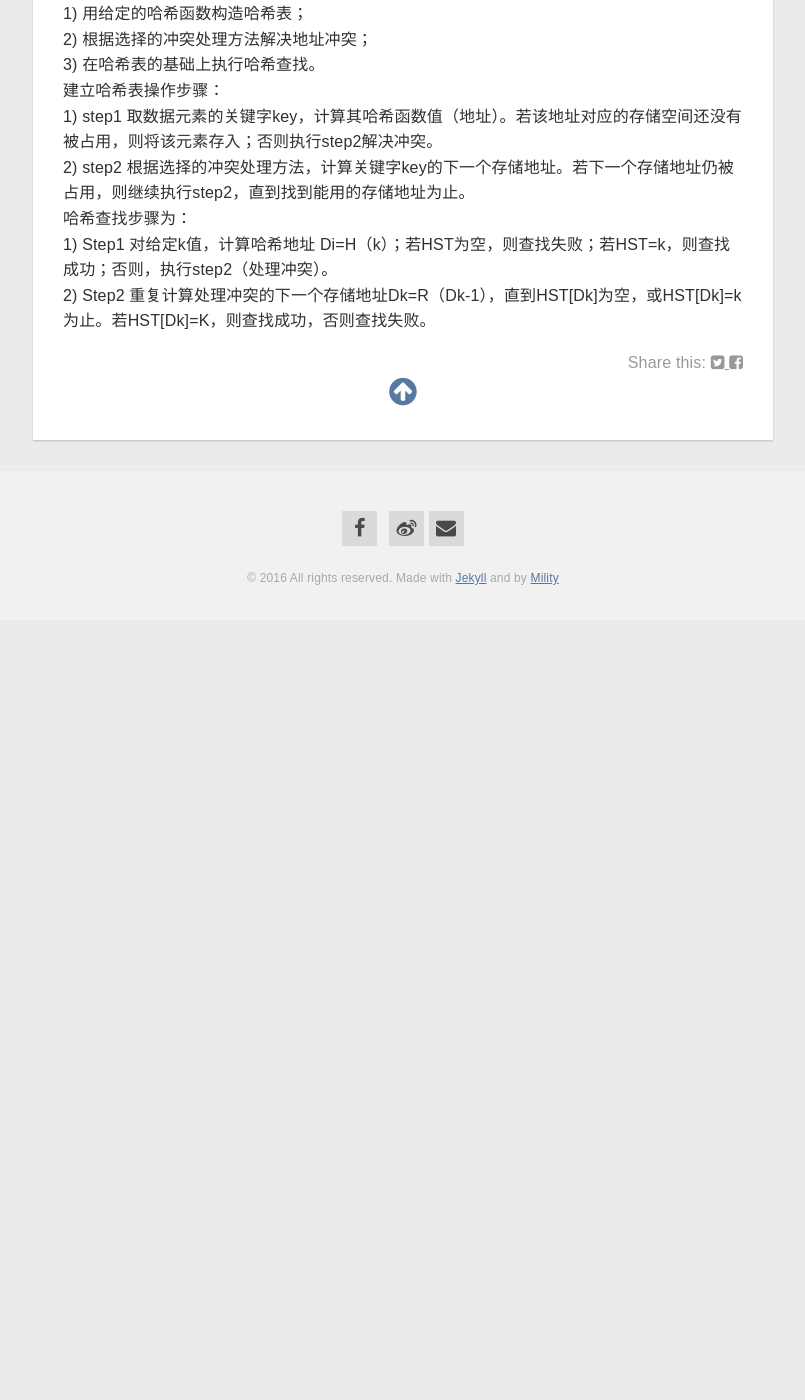
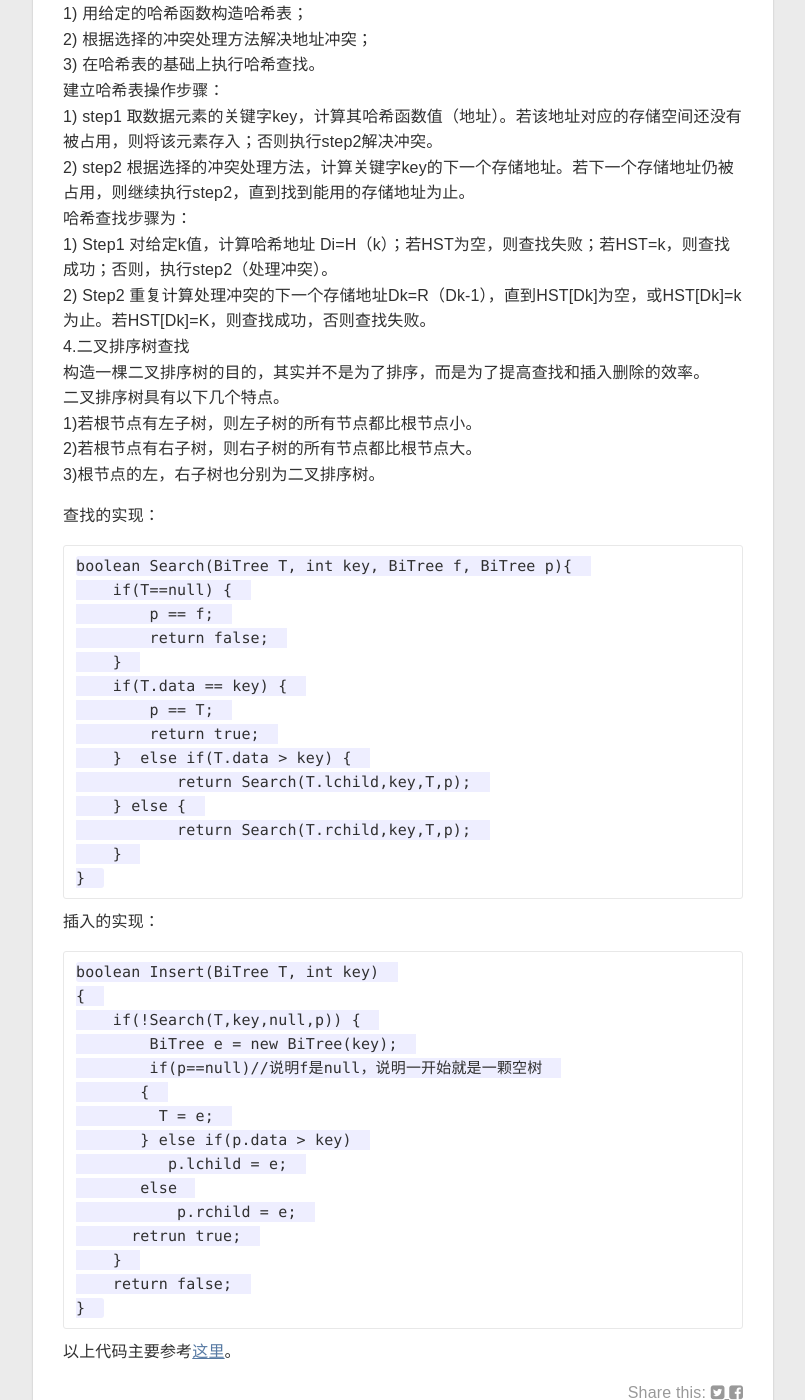
Before and after one commit to Mility/Mility.github.io, a Jekyll site: the page built from _posts/2016-07-12-查找与排序.markdown, in a window 1280 px wide and 1400 px high, scrolled down 2011 px. Shown: the whole window, without its empty margins (237-1042 px from the left). Built offline with Jekyll 4.4.1, drawn with Linux system fonts in a browser that asks for light colours; nearby versions of some CDN libraries; before the commit the page ends 2631 px from its top, so only the background shows below that.

Commit message:
Update 2016-07-12-查找与排序.markdown

```diff
--- a/_posts/2016-07-12-查找与排序.markdown
+++ b/_posts/2016-07-12-查找与排序.markdown
@@ -89,3 +89,50 @@ public static int Linear_Search(int[] data, int key) {
 哈希查找步骤为：
 1) Step1 对给定k值，计算哈希地址 Di=H（k）；若HST为空，则查找失败；若HST=k，则查找成功；否则，执行step2（处理冲突）。
 2) Step2 重复计算处理冲突的下一个存储地址Dk=R（Dk-1），直到HST[Dk]为空，或HST[Dk]=k为止。若HST[Dk]=K，则查找成功，否则查找失败。
+4.二叉排序树查找
+构造一棵二叉排序树的目的，其实并不是为了排序，而是为了提高查找和插入删除的效率。
+二叉排序树具有以下几个特点。
+1)若根节点有左子树，则左子树的所有节点都比根节点小。
+2)若根节点有右子树，则右子树的所有节点都比根节点大。
+3)根节点的左，右子树也分别为二叉排序树。
+
+查找的实现：
+
+~~~
+boolean Search(BiTree T, int key, BiTree f, BiTree p){
+    if(T==null) {
+        p == f;
+        return false;
+    }
+    if(T.data == key) {
+        p == T;
+        return true;
+    }  else if(T.data > key) {
+           return Search(T.lchild,key,T,p);
+    } else {
+           return Search(T.rchild,key,T,p);
+    }
+}
+~~~
+
+插入的实现：
+
+~~~
+boolean Insert(BiTree T, int key)
+{
+    if(!Search(T,key,null,p)) {
+        BiTree e = new BiTree(key);
+        if(p==null)//说明f是null，说明一开始就是一颗空树
+       {
+         T = e;
+       } else if(p.data > key)
+          p.lchild = e;
+       else
+           p.rchild = e;
+      retrun true;
+    }
+    return false;
+}
+~~~
+
+以上代码主要参考[这里](http://m.blog.csdn.net/article/details?id=51315610)。
```
